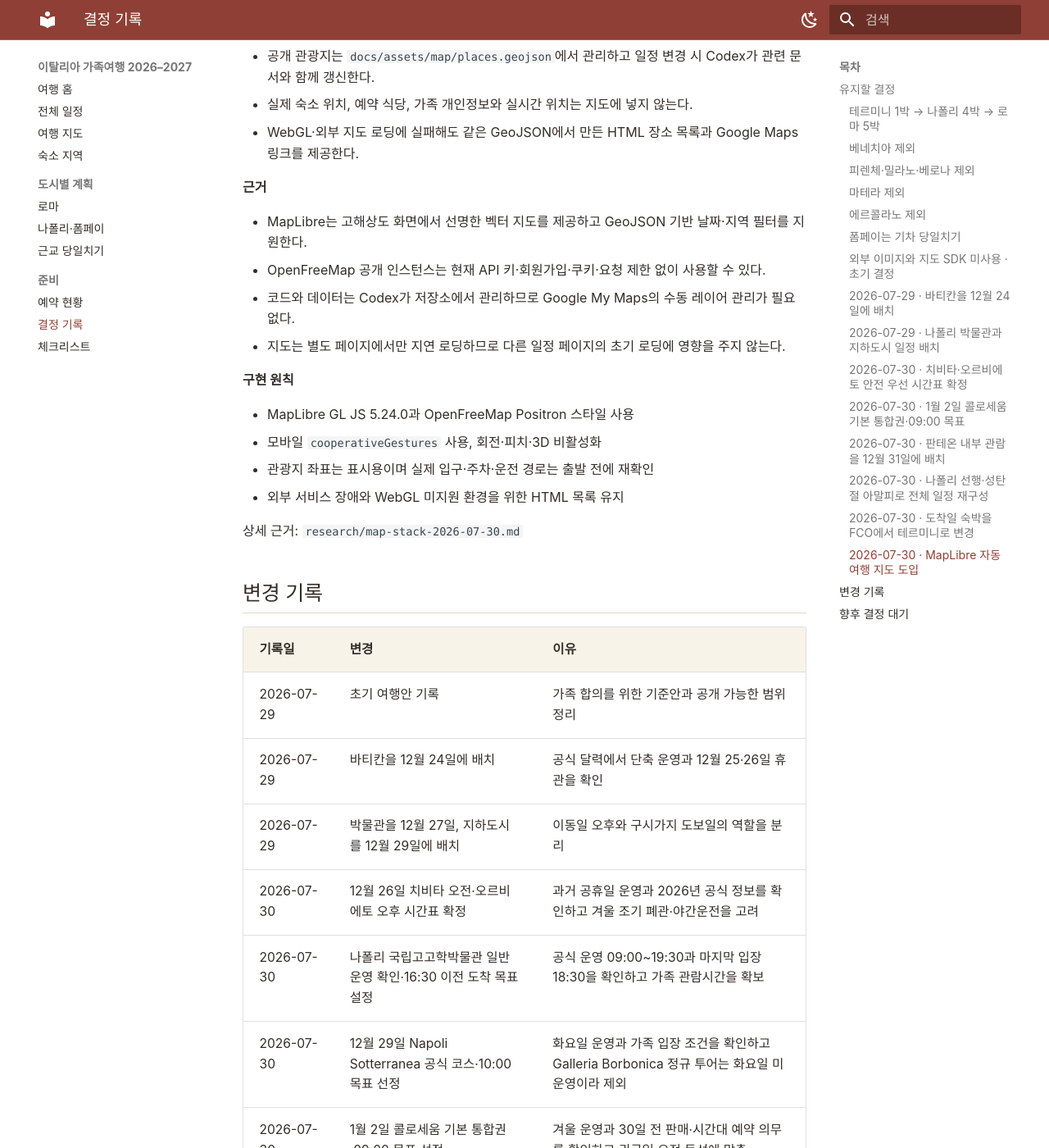
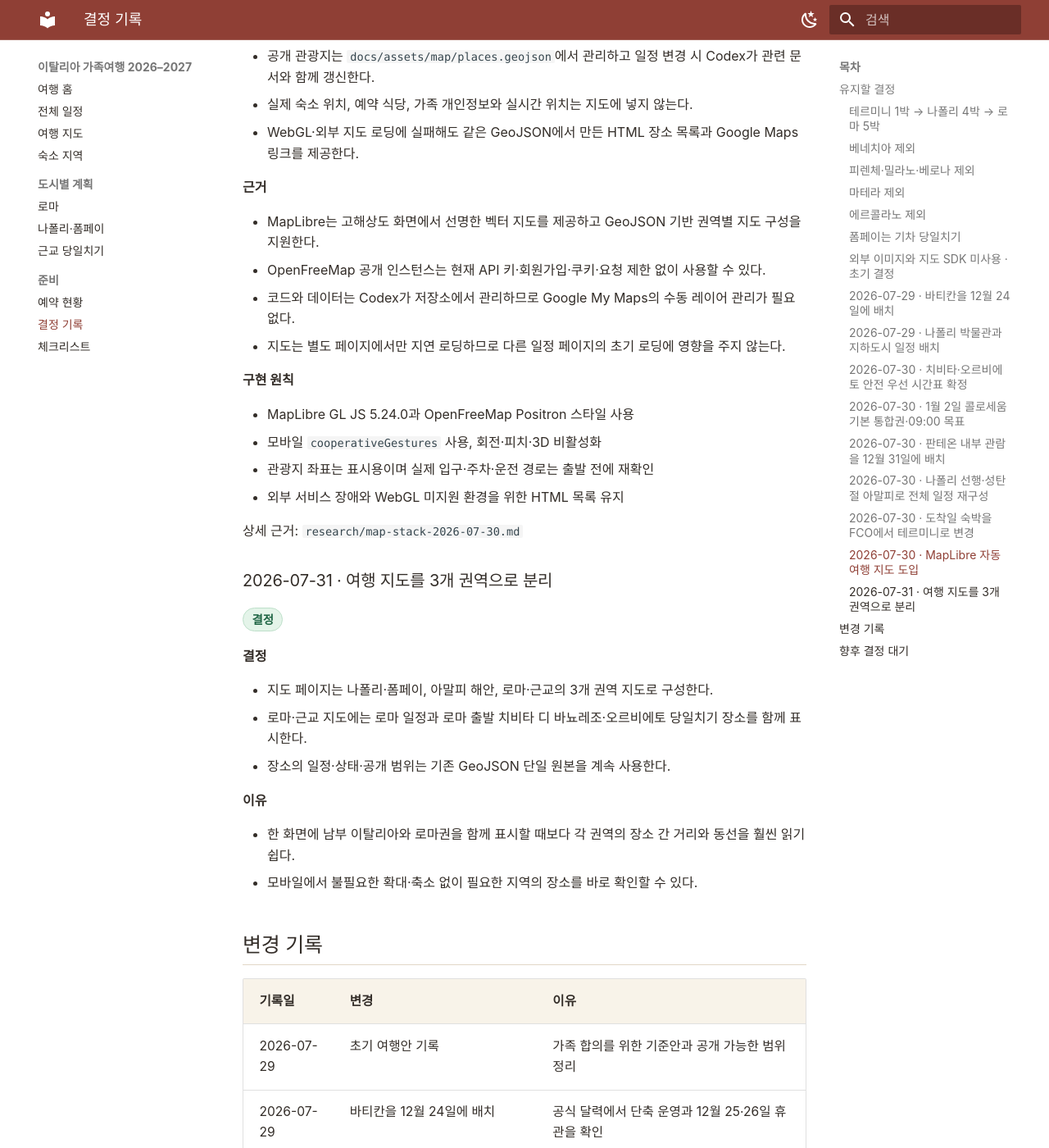
Before and after one commit to Jaeho211/italy-family-trip-2026, an MkDocs documentation site: the page built from docs/decisions.md, in a window 1280 px wide and 1400 px high, scrolled down 7284 px. Shown: the whole window at 82% size. Built offline with MkDocs 1.6.1 and Material for MkDocs 9.7.7, drawn with Linux system fonts in a browser that asks for light colours; some of the changed text lies outside the part shown.

Commit message:
여행 지도 3권역 분리

```diff
--- a/docs/assets/stylesheets/extra.css
+++ b/docs/assets/stylesheets/extra.css
@@ -111,7 +111,7 @@ body { color: var(--trip-ink); }
 .trip-map-frame {
   display: block;
   width: 100%;
-  height: clamp(36rem, 78vh, 54rem);
+  height: clamp(42rem, 82vh, 58rem);
   margin: 1rem 0;
   background: var(--trip-cream);
   border: 1px solid var(--trip-border);
@@ -120,8 +120,8 @@ body { color: var(--trip-ink); }
 
 @media (max-width: 640px) {
   .trip-map-frame {
-    height: 78vh;
-    min-height: 34rem;
+    height: 82vh;
+    min-height: 42rem;
     border-radius: .65rem;
   }
 }
--- a/docs/decisions.md
+++ b/docs/decisions.md
@@ -268,7 +268,7 @@
 
 **근거**
 
-- MapLibre는 고해상도 화면에서 선명한 벡터 지도를 제공하고 GeoJSON 기반 날짜·지역 필터를 지원한다.
+- MapLibre는 고해상도 화면에서 선명한 벡터 지도를 제공하고 GeoJSON 기반 권역별 지도 구성을 지원한다.
 - OpenFreeMap 공개 인스턴스는 현재 API 키·회원가입·쿠키·요청 제한 없이 사용할 수 있다.
 - 코드와 데이터는 Codex가 저장소에서 관리하므로 Google My Maps의 수동 레이어 관리가 필요 없다.
 - 지도는 별도 페이지에서만 지연 로딩하므로 다른 일정 페이지의 초기 로딩에 영향을 주지 않는다.
@@ -281,6 +281,21 @@
 - 외부 서비스 장애와 WebGL 미지원 환경을 위한 HTML 목록 유지
 
 상세 근거: `research/map-stack-2026-07-30.md`
+
+### 2026-07-31 · 여행 지도를 3개 권역으로 분리
+
+<span class="status confirmed">결정</span>
+
+**결정**
+
+- 지도 페이지는 나폴리·폼페이, 아말피 해안, 로마·근교의 3개 권역 지도로 구성한다.
+- 로마·근교 지도에는 로마 일정과 로마 출발 치비타 디 바뇨레조·오르비에토 당일치기 장소를 함께 표시한다.
+- 장소의 일정·상태·공개 범위는 기존 GeoJSON 단일 원본을 계속 사용한다.
+
+**이유**
+
+- 한 화면에 남부 이탈리아와 로마권을 함께 표시할 때보다 각 권역의 장소 간 거리와 동선을 훨씬 읽기 쉽다.
+- 모바일에서 불필요한 확대·축소 없이 필요한 지역의 장소를 바로 확인할 수 있다.
 
 ## 변경 기록
 
@@ -297,6 +312,7 @@
 | 2026-07-30 | FCO 1박 → 나폴리 4박 → 로마 5박으로 재구성 | 12월 24일 바티칸 혼잡과 도착 직후 이른 입장을 피하고 성탄절 아말피 드라이브로 나폴리 일정을 압축 |
 | 2026-07-30 | 도착일 숙박을 FCO에서 테르미니로 변경 | 도보권 4인실 선택지가 제한적이고 다음 날 나폴리행 고속열차 연결이 편리함 |
 | 2026-07-30 | MapLibre 자동 여행 지도 도입 | My Maps 수동 관리를 없애고 Codex가 일정 문서와 GeoJSON을 함께 관리하도록 전환 |
+| 2026-07-31 | 여행 지도를 3개 권역으로 분리 | 한 화면의 넓은 범위를 줄여 지역별 장소와 동선을 읽기 쉽게 함 |
 
 ## 향후 결정 대기
 
```
Also changed, not shown: docs/assets/map/map.css (+14 -55 lines), docs/assets/map/map.html (+3 -24 lines), docs/assets/map/map.js (+20 -18 lines), docs/map.md (+13 -10 lines), research/map-stack-2026-07-30.md (+16 -3 lines).
